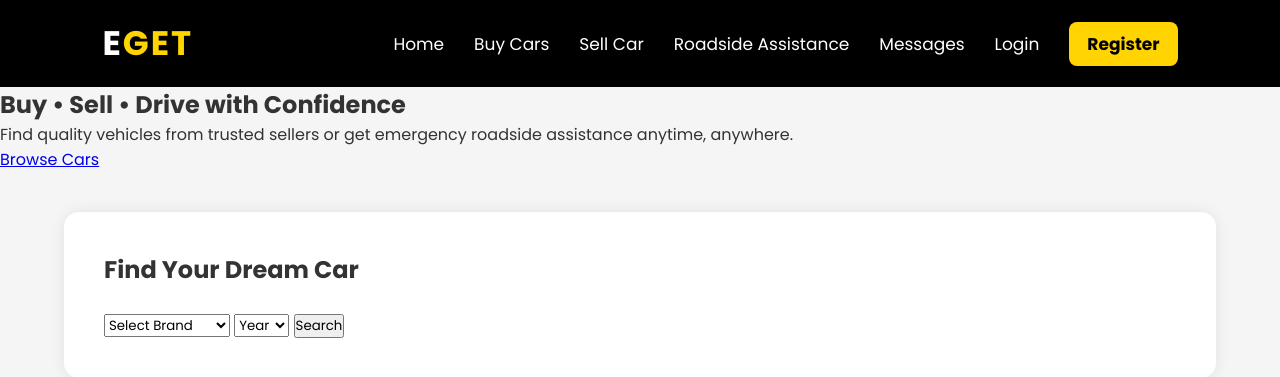
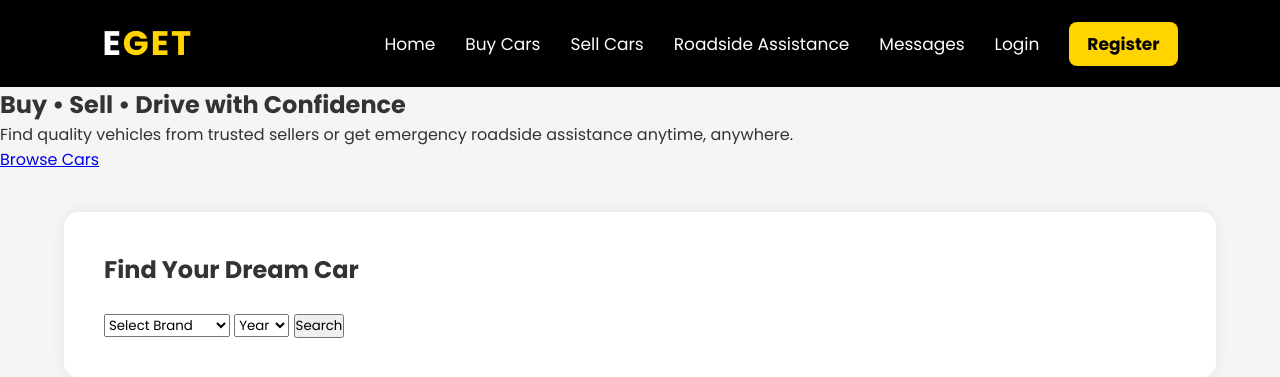
Before and after one commit to kwakuabbey/eget, a Flask app: page / in a window 1280 px wide. Shown: the top 377 px of the page. Run offline with Flask 3, Linux system fonts and the light colour scheme.

Commit message:
plural correction made

```diff
--- a/templates/layout.html
+++ b/templates/layout.html
@@ -34,7 +34,7 @@
 
             <li><a href="/search">Buy Cars</a></li>
 
-            <li><a href="/add-car">Sell Car</a></li>
+            <li><a href="/add-car">Sell Cars</a></li>
 
             <li><a href="#">Roadside Assistance</a></li>
 
```
